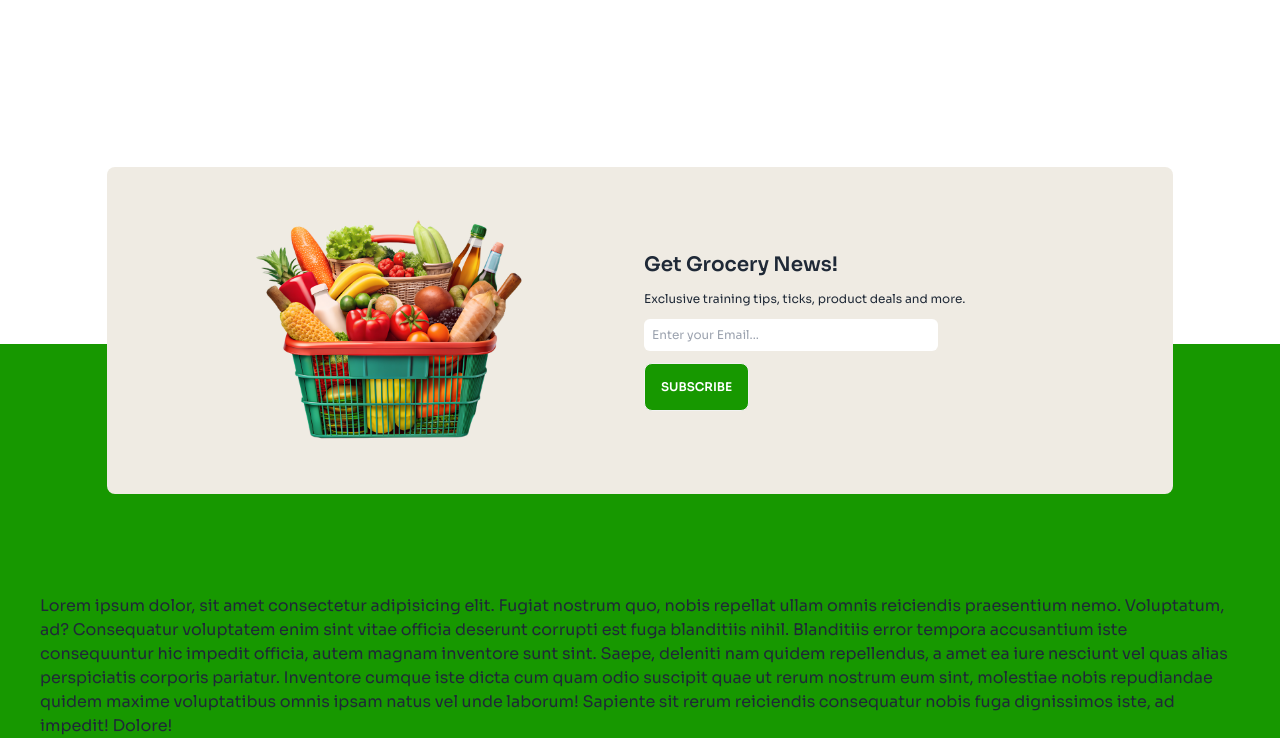
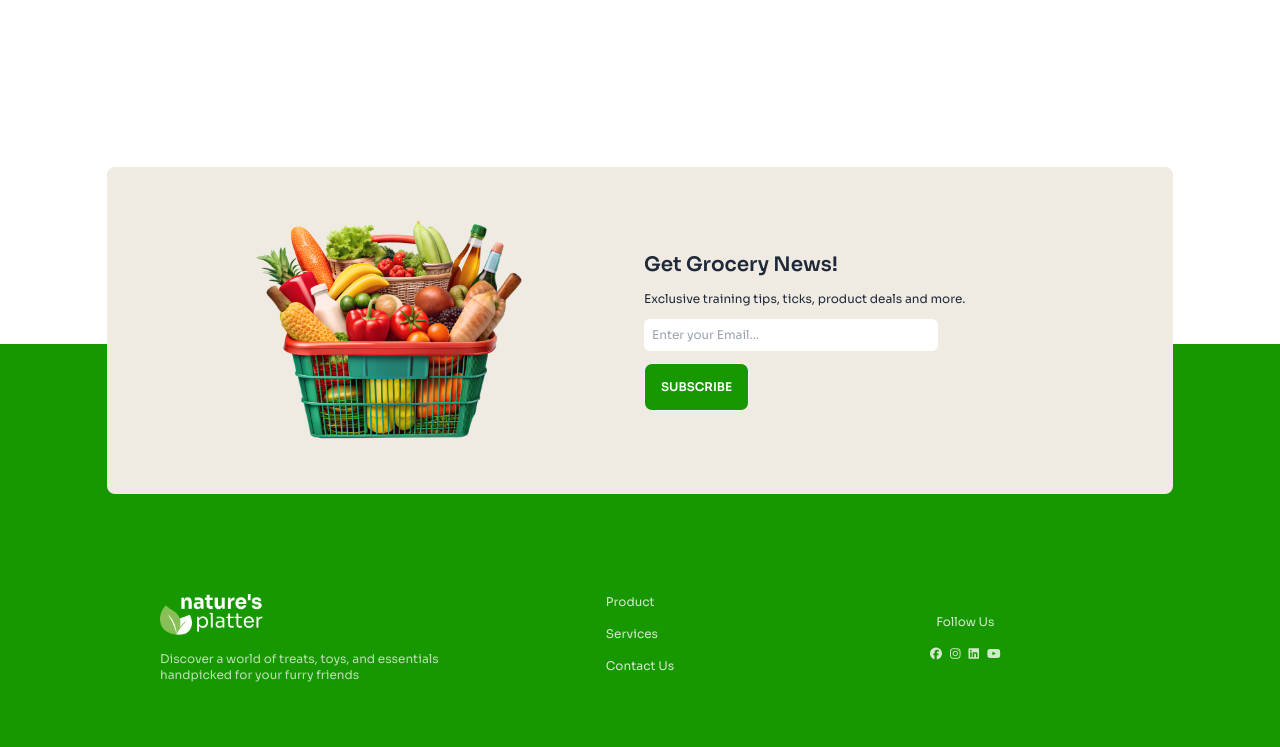
Before and after one commit to rimyakter/My_assignment_03, a plain HTML site: page index.html in a window 1280 px wide. Shown: the part 2230-2977 px from the top of the page. Drawn offline with nearby package versions, Linux system fonts and the light colour scheme.

Commit message:
added footer section

```diff
--- a/index.html
+++ b/index.html
@@ -283,12 +283,38 @@
       <!--News section Ends-->
 
       <!--Footer section starts-->
-      <section class="w-[100%] pt-[250px] px-4 lg:px-10 bg-[#179800]">
-        <h1>Lorem ipsum dolor, sit amet consectetur adipisicing elit. Fugiat nostrum quo, nobis repellat ullam omnis reiciendis praesentium nemo. Voluptatum, ad? Consequatur voluptatem enim sint vitae officia deserunt corrupti est fuga blanditiis nihil. Blanditiis error tempora accusantium iste consequuntur hic impedit officia, autem magnam inventore sunt sint. Saepe, deleniti nam quidem repellendus, a amet ea iure nesciunt vel quas alias perspiciatis corporis pariatur. Inventore cumque iste dicta cum quam odio suscipit quae ut rerum nostrum eum sint, molestiae nobis repudiandae quidem maxime voluptatibus omnis ipsam natus vel unde laborum! Sapiente sit rerum reiciendis consequatur nobis fuga dignissimos iste, ad impedit! Dolore!</h1>
+      <section class="w-[100%] pt-[250px] px-4 lg:px-10 bg-[#179800] pb-16">
+       <div class="w-[80%] mx-auto grid grid-cols-1 lg:grid-cols-3 gap-4">
+        <!--footer cart 1-->
+        <div class="flex flex-col justify-center space-y-4">
+          <img class="w-1/3" src="assets/logo-footer.png" alt="logo">
+          <p class="text-xs text-white opacity-70">Discover a world of treats, toys, and essentials handpicked for your furry friends</p>
+        </div>
+        <!--footer cart 2-->
+        <div class="flex flex-col space-y-4 lg:items-center">
+          <ul class="flex flex-col space-y-4 justify-center text-xs text-white opacity-80">
+            <li><a href="#">Product</a></li>
+            <li><a href="#">Services</a></li>
+            <li><a href="#">Contact Us</a></li>
+          </ul>
+        </div>
+        <!--footer cart 3-->
+        <div class="flex flex-col justify-center space-y-4 lg:items-center text-xs text-white opacity-80">
+          <p>Follow Us</p>
+          <ul class="flex gap-2">
+            <li><a href="#"><i class="fa-brands fa-facebook"></i></i></a></li>
+            <li><a href="#"><i class="fa-brands fa-instagram"></i></a></li>
+            <li><a href="#"><i class="fa-brands fa-linkedin"></i></a></li>
+            <li><a href="#"><i class="fa-brands fa-youtube"></i></a></li>
+          </ul>
+
+        </div>
+       </div>
       </section>
       <!--Footer section Ends-->
 
     <script src="https://cdn.tailwindcss.com"></script>
     <script src="js/script.js"></script>
+    <script src="https://kit.fontawesome.com/565ce6125e.js" crossorigin="anonymous"></script>
 </body>
 </html>
```
